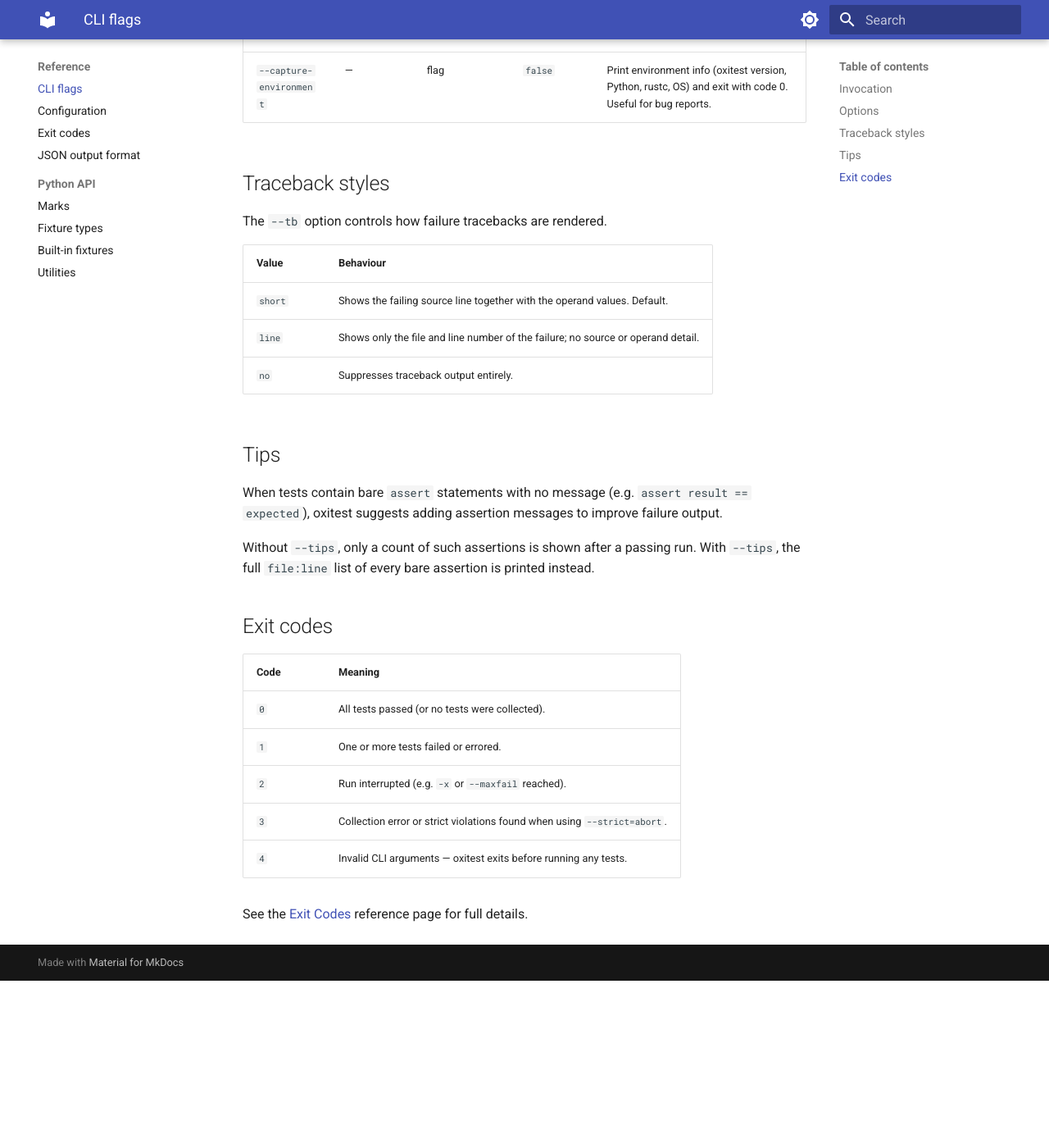
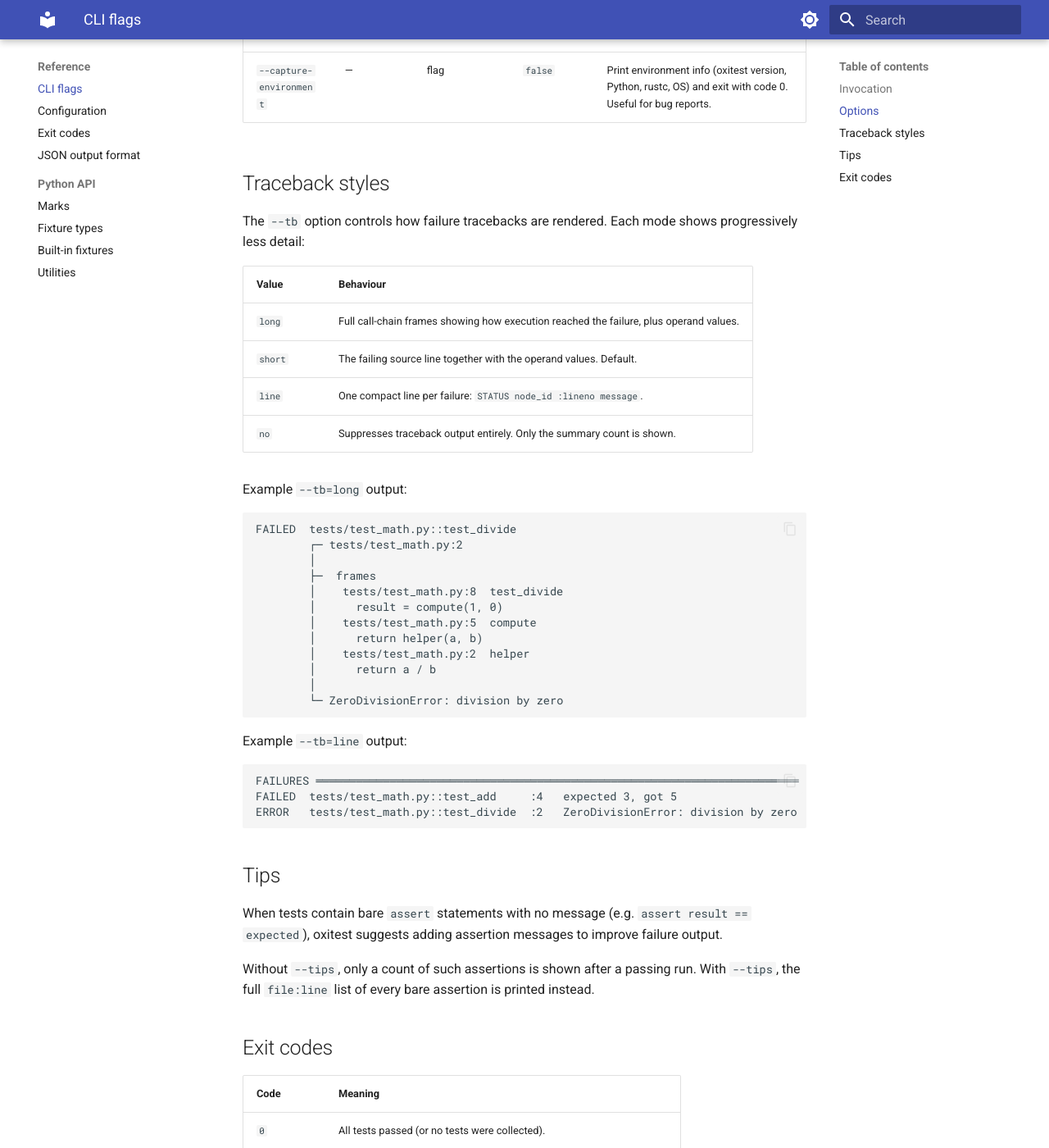
Before and after one commit to kalonji-tools/oxitest, an MkDocs documentation site: the page built from docs/src/reference/cli.md, in a window 1280 px wide and 1400 px high, scrolled down 1925 px. Shown: the whole window at 82% size. Built offline with MkDocs 1.6.1 and Material for MkDocs 9.7.7, drawn with Linux system fonts in a browser that asks for light colours; before the commit the page ends 3121 px from its top, so only the background shows below that; some of the changed text lies outside the part shown.

Commit message:
docs: update CLI and config reference for --tb=long, --tb=line, tb config
- Add `long` value to --tb documentation with example output
- Update `line` description to reflect new one-line-per-failure behavior
- Add `tb` key to configuration reference table and example
- Remove obsolete --lf/--ff references (already replaced by --failed)

Assisted-by: Claude Opus 4.6 (1M context) <noreply@anthropic.com>

````diff
--- a/docs/src/reference/cli.md
+++ b/docs/src/reference/cli.md
@@ -21,7 +21,7 @@ current working directory when omitted.
 | `--verbose` | `-v` | flag | `false` | Enable verbose output. Prints each test name as it runs. |
 | `-x` | — | flag | `false` | Stop immediately after the first test failure or error. |
 | `--maxfail` | — | integer | `0` | Stop after `N` failures. `0` means unlimited. |
-| `--tb` | — | `short\|line\|no` | `short` | Traceback style on failure (see [Traceback styles](#traceback-styles)). |
+| `--tb` | — | `long\|short\|line\|no` | `short` | Traceback style on failure (see [Traceback styles](#traceback-styles)). |
 | `--tips` | — | flag | `false` | Expand assertion tip output from a count to a full `file:line` list (see [Tips](#tips)). |
 | `--warnings` | — | flag | `false` | Enable display of Python warnings captured during test execution. |
 | `--no-color` | — | flag | `false` | Disable ANSI color in output. |
@@ -36,13 +36,40 @@ current working directory when omitted.
 
 ## Traceback styles
 
-The `--tb` option controls how failure tracebacks are rendered.
+The `--tb` option controls how failure tracebacks are rendered. Each mode shows
+progressively less detail:
 
 | Value | Behaviour |
 |-------|-----------|
-| `short` | Shows the failing source line together with the operand values. Default. |
-| `line` | Shows only the file and line number of the failure; no source or operand detail. |
-| `no` | Suppresses traceback output entirely. |
+| `long` | Full call-chain frames showing how execution reached the failure, plus operand values. |
+| `short` | The failing source line together with the operand values. Default. |
+| `line` | One compact line per failure: `STATUS  node_id  :lineno  message`. |
+| `no` | Suppresses traceback output entirely. Only the summary count is shown. |
+
+Example `--tb=long` output:
+
+```
+FAILED  tests/test_math.py::test_divide
+        ┌─ tests/test_math.py:2
+        │
+        ├─  frames
+        │    tests/test_math.py:8  test_divide
+        │      result = compute(1, 0)
+        │    tests/test_math.py:5  compute
+        │      return helper(a, b)
+        │    tests/test_math.py:2  helper
+        │      return a / b
+        │
+        └─ ZeroDivisionError: division by zero
+```
+
+Example `--tb=line` output:
+
+```
+FAILURES ════════════════════════════════════════════════════════════════════════
+FAILED  tests/test_math.py::test_add     :4   expected 3, got 5
+ERROR   tests/test_math.py::test_divide  :2   ZeroDivisionError: division by zero
+```
 
 ## Tips
 
````
Also changed, not shown: docs/src/reference/configuration.md (+2 -0 lines).
